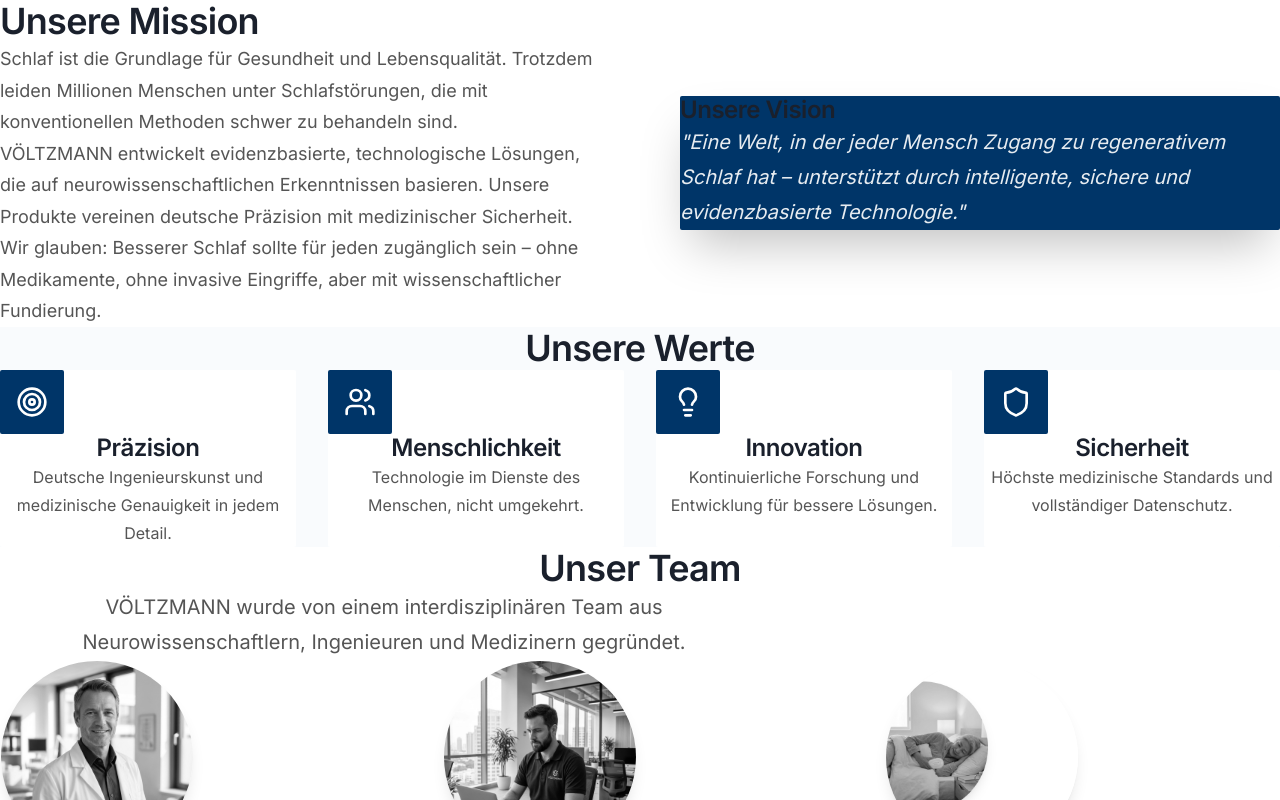
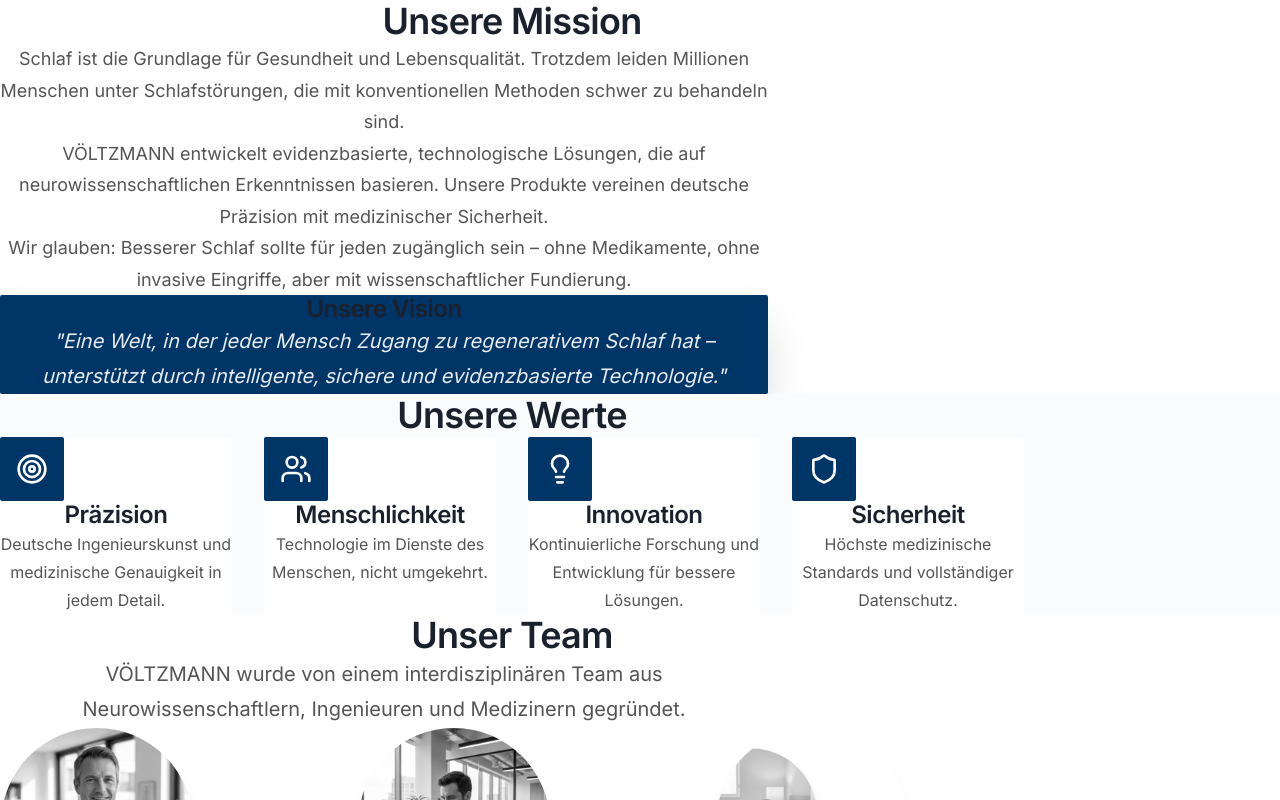
Before and after one commit to sungbada123-web/voltzmann, a Next.js app: page /about in a window 1280 px wide. Shown: the part 600-1400 px from the top of the page. Built offline with nearby package versions, Linux system fonts and the light colour scheme.

Commit message:
fix: extreme centering on about page and rachel liang update

```diff
--- a/app/about/page.tsx
+++ b/app/about/page.tsx
@@ -43,7 +43,7 @@
                     <div className="absolute inset-0 bg-gradient-to-b from-white/90 via-white/40 to-white/90"></div>
                 </div>
 
-                <div className="relative z-10 max-w-[1280px] mx-auto px-6 text-center">
+                <div className="relative z-10 max-w-5xl mx-auto px-6 text-center">
                     <motion.div
                         initial={{ opacity: 0, y: 30 }}
                         animate={{ opacity: 1, y: 0 }}
@@ -63,29 +63,30 @@
 
             {/* Mission Statement */}
             <section className="py-24">
-                <div className="max-w-[1280px] mx-auto px-6">
-                    <div className="grid grid-cols-1 md:grid-cols-2 gap-20 items-center">
-                        <div>
+                <div className="max-w-5xl mx-auto px-6">
+                    <div className="text-center mb-20">
                         <h2 className="text-4xl font-light text-[#003568] mb-8">
                             Unsere Mission
                         </h2>
-                            <p className="text-[#555555] font-light text-lg leading-relaxed mb-6">
+                        <div className="max-w-3xl mx-auto text-[#555555] font-light text-lg leading-relaxed space-y-6">
+                            <p>
                                 Schlaf ist die Grundlage für Gesundheit und Lebensqualität. Trotzdem leiden
                                 Millionen Menschen unter Schlafstörungen, die mit konventionellen Methoden
                                 schwer zu behandeln sind.
                             </p>
-                            <p className="text-[#555555] font-light text-lg leading-relaxed mb-6">
+                            <p>
                                 VÖLTZMANN entwickelt evidenzbasierte, technologische Lösungen, die auf
                                 neurowissenschaftlichen Erkenntnissen basieren. Unsere Produkte vereinen
                                 deutsche Präzision mit medizinischer Sicherheit.
                             </p>
-                            <p className="text-[#555555] font-light text-lg leading-relaxed">
+                            <p>
                                 Wir glauben: Besserer Schlaf sollte für jeden zugänglich sein – ohne
                                 Medikamente, ohne invasive Eingriffe, aber mit wissenschaftlicher Fundierung.
                             </p>
                         </div>
+                    </div>
 
-                        <div className="bg-[#003568] text-white p-12 shadow-2xl rounded-sm">
+                    <div className="bg-[#003568] text-white p-12 shadow-2xl rounded-sm text-center max-w-3xl mx-auto">
                         <h3 className="text-3xl font-light mb-8">Unsere Vision</h3>
                         <p className="text-xl font-light leading-relaxed opacity-90 italic">
                             "Eine Welt, in der jeder Mensch Zugang zu regenerativem Schlaf hat –
@@ -93,12 +94,11 @@
                         </p>
                     </div>
                 </div>
-                </div>
             </section>
 
             {/* Values */}
             <section className="py-24 bg-[#F9FBFD]">
-                <div className="max-w-[1280px] mx-auto px-6">
+                <div className="max-w-5xl mx-auto px-6">
                     <h2 className="text-4xl font-medium text-[#003568] mb-16 text-center">
                         Unsere Werte
                     </h2>
@@ -130,7 +130,7 @@
 
             {/* Team */}
             <section className="py-24">
-                <div className="max-w-[1280px] mx-auto px-6">
+                <div className="max-w-5xl mx-auto px-6">
                     <h2 className="text-4xl font-medium text-[#003568] mb-6 text-center">
                         Unser Team
                     </h2>
```
Lines whose indentation alone changed are shown as unchanged.
